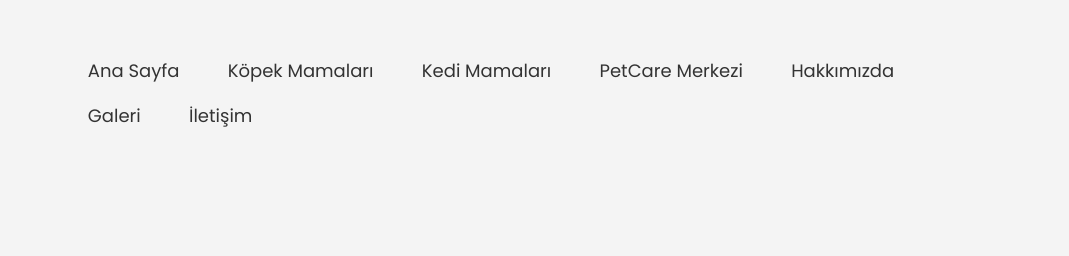
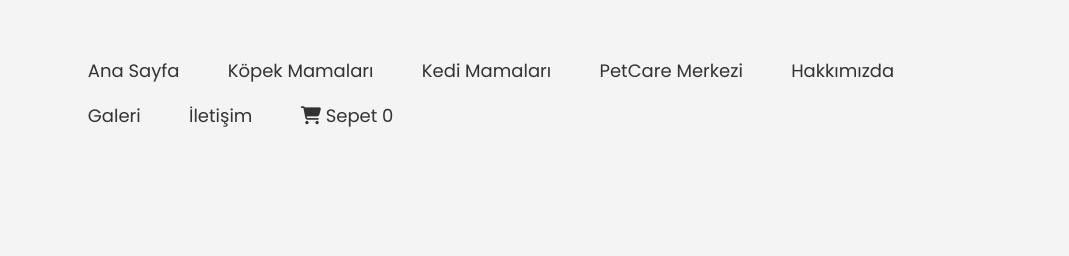
Before and after one commit to iremgoreci/pasha, a plain HTML site: page iletisim.html in a window 1280 px wide. Shown: the top 256 px of the page, 211-1280 px from the left. Drawn offline with Linux system fonts and the light colour scheme.

Commit message:
Update iletisim.html

```diff
--- a/iletisim.html
+++ b/iletisim.html
@@ -25,6 +25,7 @@
                     <li><a href="hakkimizda.html">Hakkımızda</a></li>
                     <li><a href="galeri.html">Galeri</a></li>
                     <li><a href="iletisim.html">İletişim</a></li>
+                    <li><a href="#" onclick="toggleCart(); return false;"><i class="fa-solid fa-cart-shopping"></i> Sepet <span id="cart-count" class="cart-badge">0</span></a></li>
                 </ul>
             </div>
         </nav>
```
